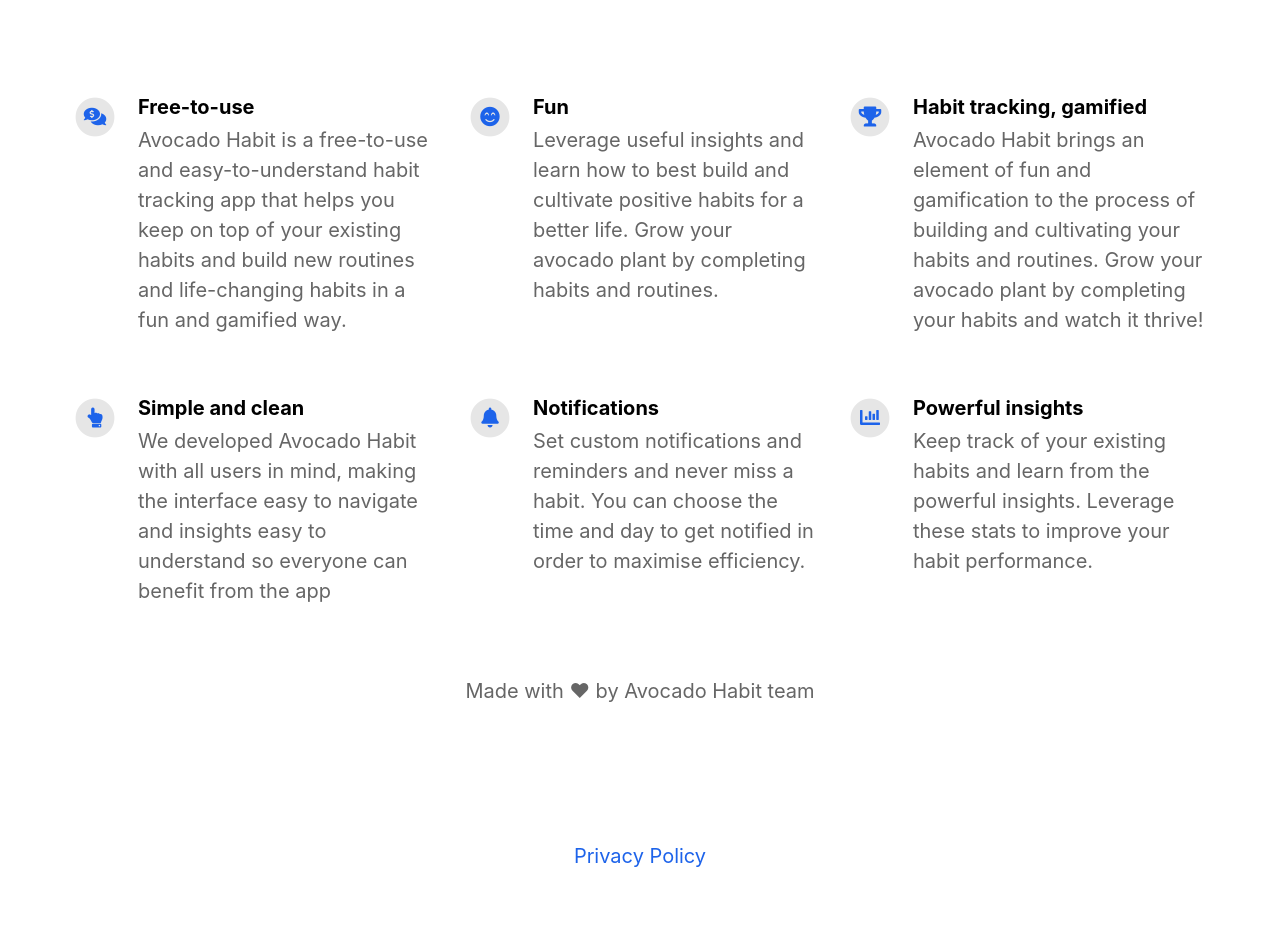
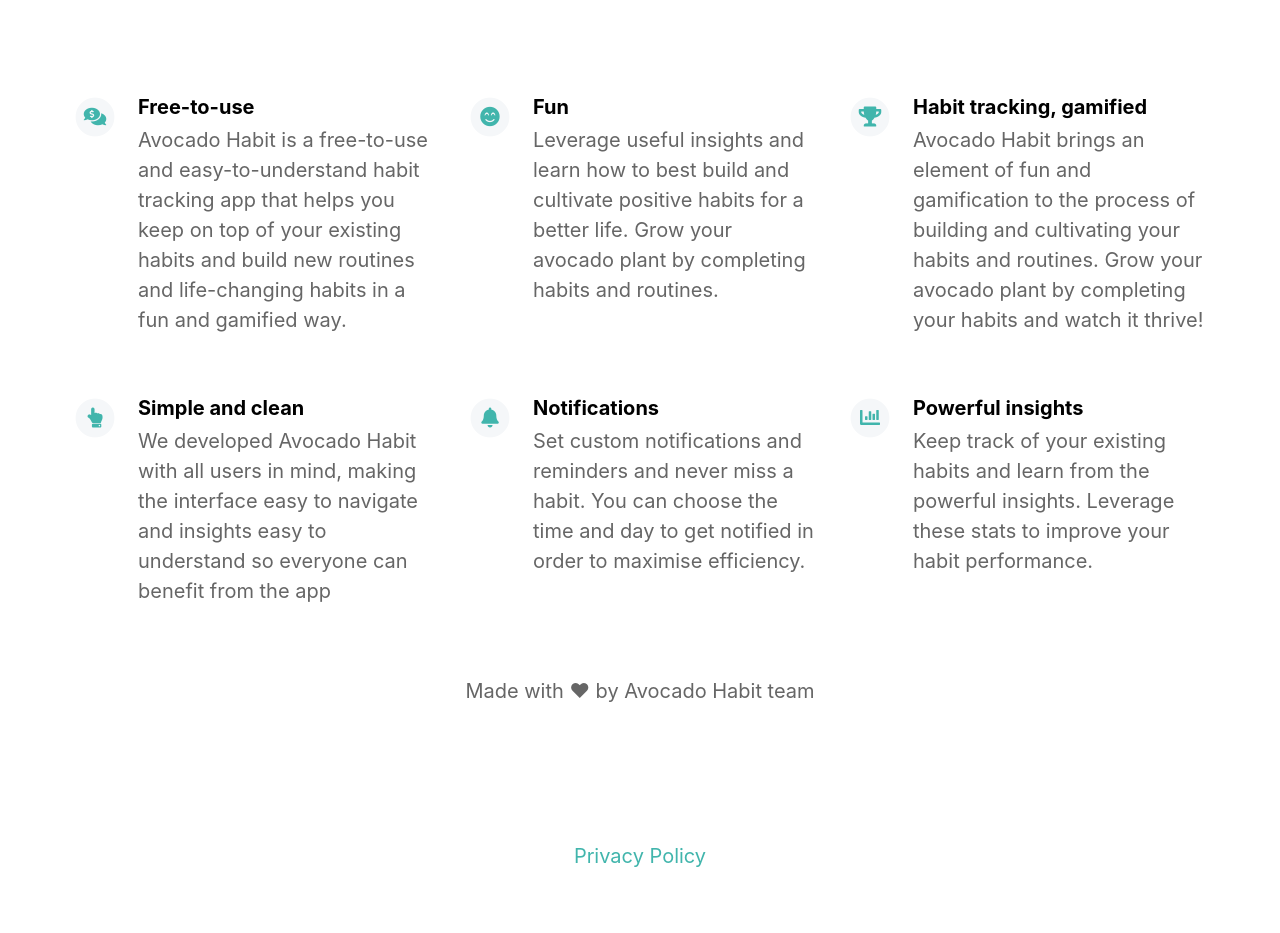
Before and after one commit to romannovosad/avocadohabit, a Jekyll site: the page built from index.html, in a window 1280 px wide. Shown: the part 987-1920 px from the top of the page. Built offline with Jekyll 4.4.1, drawn with Linux system fonts in a browser that asks for light colours; nearby versions of some CDN libraries.

Commit message:
Update colors

```diff
--- a/_config.yml
+++ b/_config.yml
@@ -78,7 +78,7 @@
 
 body_background_color                     : "#ffffff"
 
-link_color                                : "#1d63ea"
+link_color                                : "#41B5AC"
 
 app_title_color                           : "#ffffff"
 app_price_color                           : "#ffffff"
@@ -87,11 +87,11 @@
 feature_title_color                       : "#000000"
 feature_text_color                        : "#666666"
 
-feature_icons_foreground_color            : "#1d63ea"
-feature_icons_background_color            : "#e6e6e6"
+feature_icons_foreground_color            : "#41B5AC"
+feature_icons_background_color            : "#f5f7f9"
 
 social_icons_foreground_color             : "#666666"
-social_icons_background_color             : "#e6e6e6"
+social_icons_background_color             : "#f5f7f9"
 
 footer_text_color                         : "#666666"
 
```
